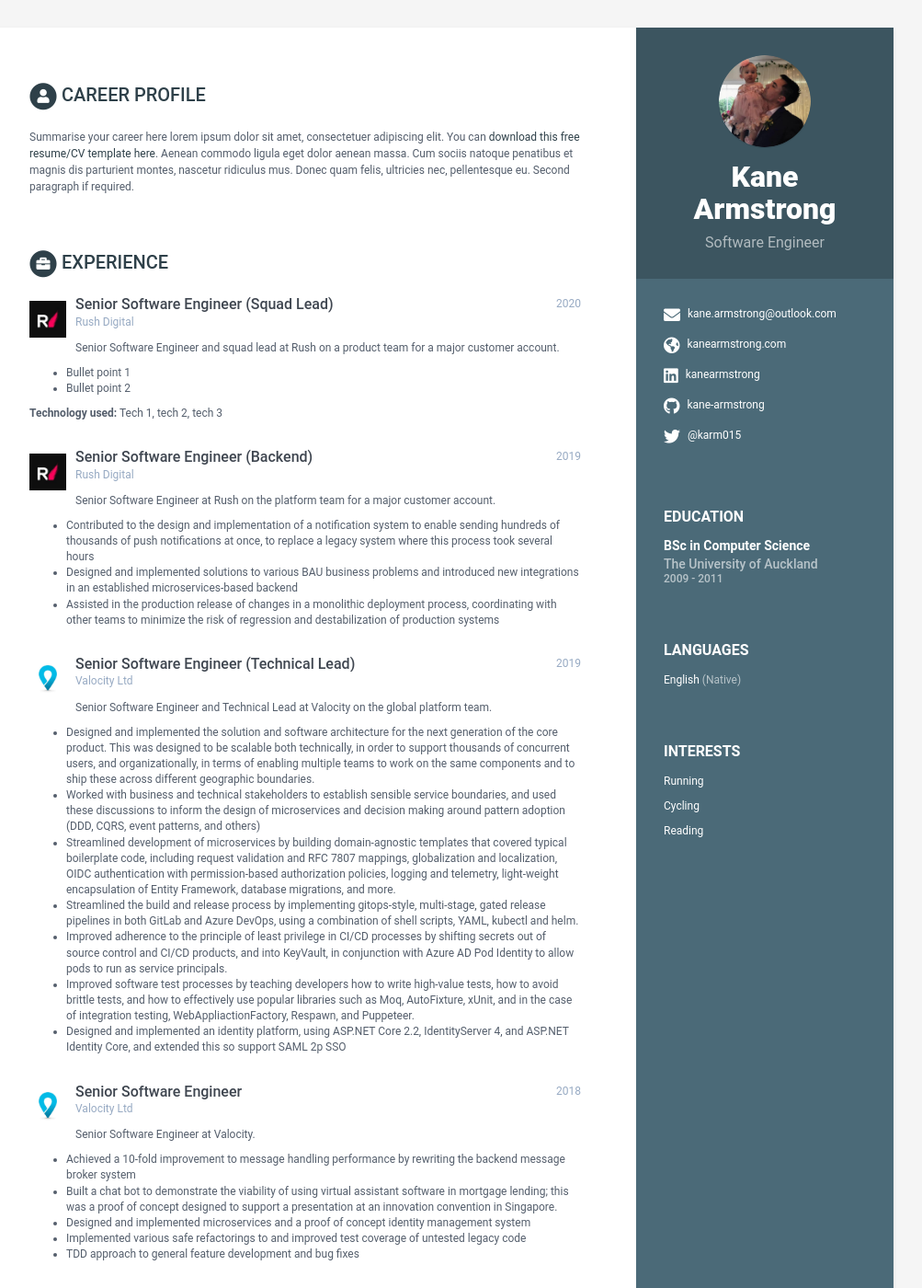
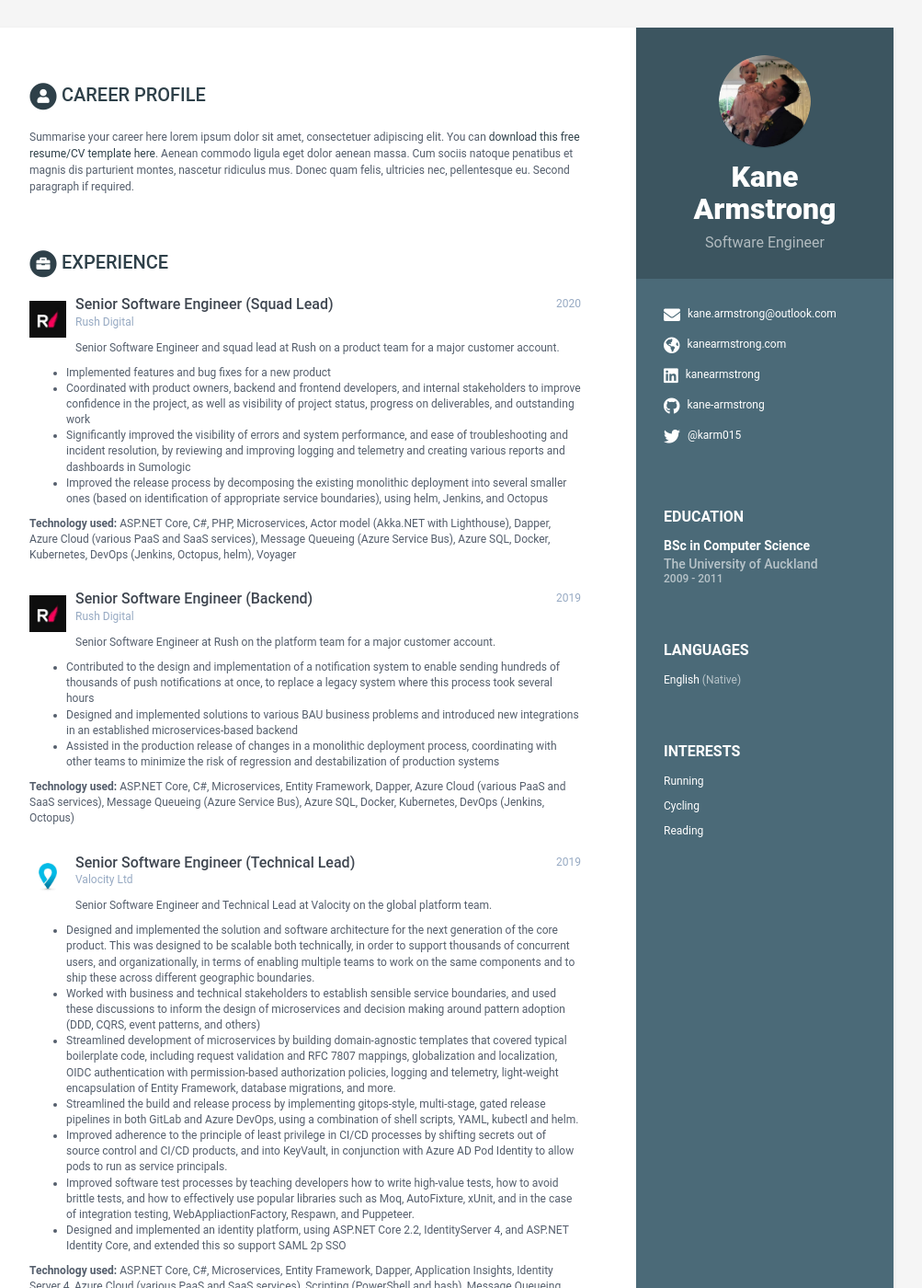
Before and after one commit to kane-armstrong/bananas, a Jekyll site: the page built from index.html, in a window 1280 px wide and 1400 px high. Shown: the whole window at 92% size, without its empty margins (168-1171 px from the left). Built offline with Jekyll 4.4.1, drawn with Linux system fonts in a browser that asks for light colours; some of the changed text lies outside the part shown.

Commit message:
Update recent experience and add to technology sections

```diff
--- a/_data/data.yml
+++ b/_data/data.yml
@@ -53,10 +53,30 @@ experiences:
       logo: rush-logo.png
       details: |
         Senior Software Engineer and squad lead at Rush on a product team for a major customer account.
-          - Bullet point 1
-          - Bullet point 2
+          - Implemented features and bug fixes for a new product
+          - Coordinated with product owners, backend and frontend developers, and internal stakeholders
+          to improve confidence in the project, as well as visibility of project status, progress on
+          deliverables, and outstanding work
+          - Significantly improved the visibility of errors and system performance, and ease of
+          troubleshooting and incident resolution, by reviewing and improving logging and telemetry and
+          creating various reports and dashboards in Sumologic
+          - Improved the release process by decomposing the existing monolithic deployment into several
+          smaller ones (based on identification of appropriate service boundaries), using helm, Jenkins,
+          and Octopus
       technology: |
-        Tech 1, tech 2, tech 3
+        ASP.NET Core,
+        C#,
+        PHP,
+        Microservices,
+        Actor model (Akka.NET with Lighthouse),
+        Dapper,
+        Azure Cloud (various PaaS and SaaS services),
+        Message Queueing (Azure Service Bus),
+        Azure SQL,
+        Docker,
+        Kubernetes,
+        DevOps (Jenkins, Octopus, helm),
+        Voyager
     - role: Senior Software Engineer (Backend)
       time: 2019
       company: Rush Digital
@@ -70,6 +90,18 @@ experiences:
           in an established microservices-based backend
           - Assisted in the production release of changes in a monolithic deployment process, coordinating with
           other teams to minimize the risk of regression and destabilization of production systems
+      technology: |
+        ASP.NET Core,
+        C#,
+        Microservices,
+        Entity Framework,
+        Dapper,
+        Azure Cloud (various PaaS and SaaS services),
+        Message Queueing (Azure Service Bus),
+        Azure SQL,
+        Docker,
+        Kubernetes,
+        DevOps (Jenkins, Octopus)
  # satisfied with everything below this line
     - role: Senior Software Engineer (Technical Lead)
       time: 2019
@@ -99,6 +131,24 @@ experiences:
           and in the case of integration testing, WebAppliactionFactory, Respawn, and Puppeteer.
           - Designed and implemented an identity platform, using ASP.NET Core 2.2, IdentityServer 4, and
           ASP.NET Identity Core, and extended this so support SAML 2p SSO
+      technology: |
+        ASP.NET Core,
+        C#,
+        Microservices,
+        Entity Framework,
+        Dapper,
+        Application Insights,
+        Identity Server 4,
+        Azure Cloud (various PaaS and SaaS services),
+        Scripting (PowerShell and bash),
+        Message Queueing (Azure Service Bus),
+        Azure SQL,
+        Redis,
+        Docker,
+        Kubernetes,
+        DevOps (Azure DevOps, GitLab, helm, kubectl, bash),
+        nginx,
+        API Gateways (Ocelot)
     - role: Senior Software Engineer
       time: 2018
       company: Valocity Ltd
@@ -112,6 +162,21 @@ experiences:
           - Designed and implemented microservices and a proof of concept identity management system
           - Implemented various safe refactorings to and improved test coverage of untested legacy code
           - TDD approach to general feature development and bug fixes
+      technology: |
+        ASP.NET (MVC),
+        .NET Framework,
+        ASP.NET Core,
+        C#,
+        JavaScript and jQuery,
+        Microservices,
+        Entity Framework,
+        Identity Server 4,
+        Azure Cloud (various PaaS and SaaS services),
+        Scripting (PowerShell),
+        Message Queueing (RabbitMQ, Azure Service Bus),
+        Azure SQL,
+        SQL Server,
+        DevOps (Visual Studio Online, Octopus)
     - role: Software Engineer
       time: 2017-2018
       company: Datacom Systems Ltd
@@ -131,6 +196,28 @@ experiences:
           industry. This work included cleaning and preprocessing a large dataset, feature engineering,
           dimensionality reduction using PCA, training regression models using LSTM networks, and
           presenting the output in a usable format.
+      technology: |
+        ASP.NET Core,
+        .NET Core,
+        C#,
+        Microservices,
+        Entity Framework,
+        Dapper,
+        Angular 4 and 5,
+        node,
+        Application Insights,
+        Identity Server 4,
+        Azure Cloud (various PaaS and SaaS services),
+        AWS (Alexa, S3, Lambda, EC2, CloudWatch, CloudFormation)
+        Scripting (PowerShell and bash),
+        Scheduling (Quartz and Hangfire)
+        Message Queueing (RabbitMQ, Azure Service Bus),
+        Azure SQL,
+        Tensorflow,
+        YOLO,
+        Jupyter Notebooks,
+        Docker,
+        DevOps (Visual Studio Online)
     - role: Software Developer
       time: 2015-2017
       company: Datacom Systems Ltd
@@ -154,6 +241,29 @@ experiences:
           discovery in timesheet data
           - Wrote SQL reports for viewing application logs and application/database performance and health
           metrics
+      technology: |
+        ASP.NET (Web API and MVC),
+        .NET Framework,
+        C#,
+        JavaScript and jQuery,
+        Entity Framework,
+        Dapper,
+        Azure Cloud (various PaaS and SaaS services),
+        Scripting (PowerShell and Python),
+        Scheduling (Quartz and Hangfire)
+        Exchange Web Services,
+        Message Queueing (MSMQ, RabbitMQ),
+        SQL Server,
+        Microsoft BI Stack (SSRS, SSIS, SSAS),
+        R,
+        MySQL,
+        PostgreSQL,
+        Microsoft Bot Framework,
+        UCWA,
+        Windows Server,
+        IIS,
+        Octopus,
+        nginx
     - role: Software Developer
       time: 2011-2014
       company: Datacom Systems Ltd
@@ -166,6 +276,22 @@ experiences:
           reduction in manual effort
           - Developed and maintained internal web applications, databases, and data warehouses
           - Wrote SQL reports for service delivery and project management teams
+      technology: |
+        ASP.NET (Web API and MVC),
+        .NET Framework,
+        C#,
+        VB,
+        JavaScript and jQuery,
+        ADO.NET,
+        Entity Framework,
+        NHibernate,
+        Scripting (PowerShell and Python),
+        Scheduling (Quartz),
+        Exchange Web Services,
+        SQL Server,
+        Microsoft BI Stack (SSRS, SSIS, SSAS),
+        Windows Server,
+        IIS
     - role: Service Desk Analyst
       time: 2011
       company: Datacom Systems Ltd
```
